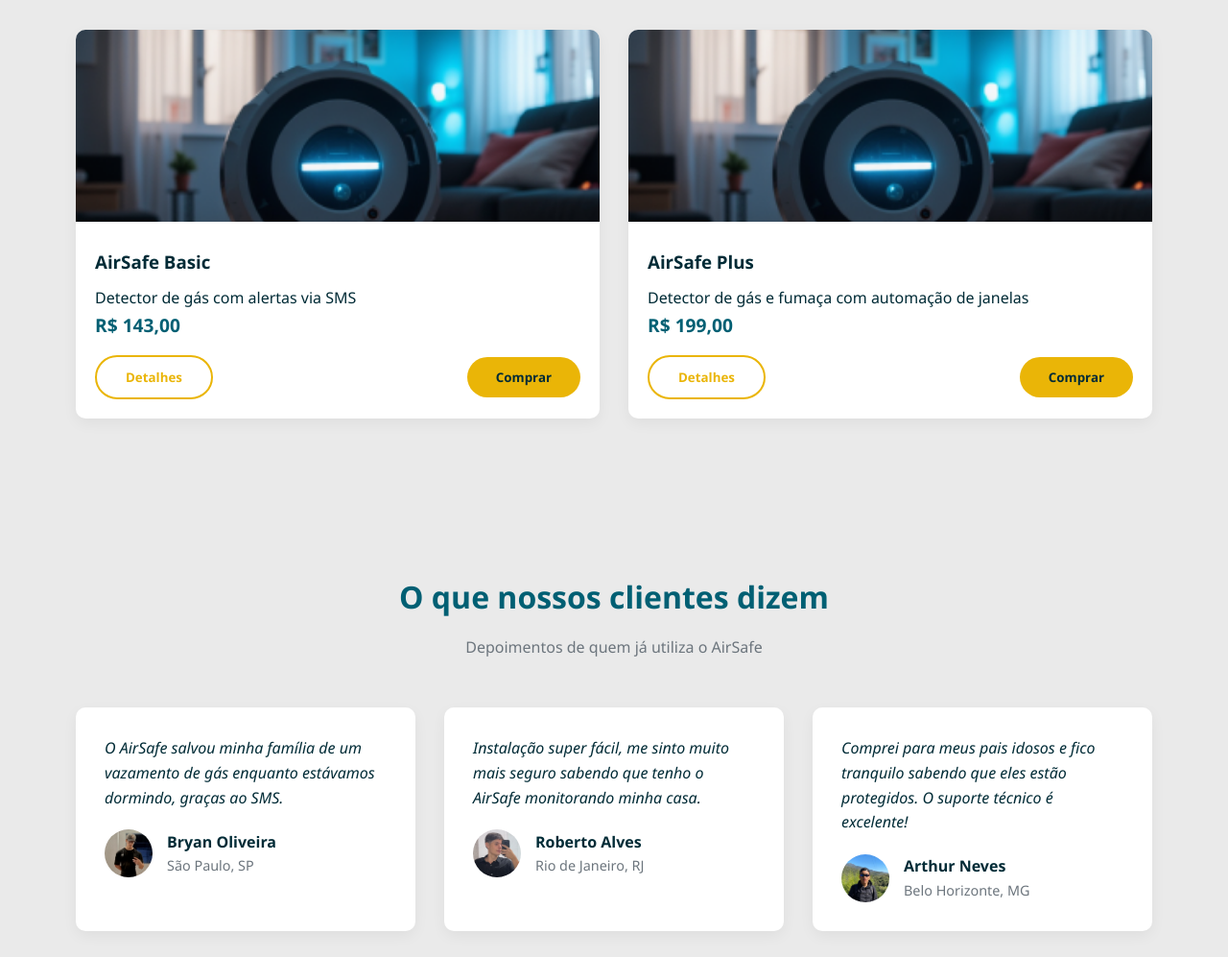
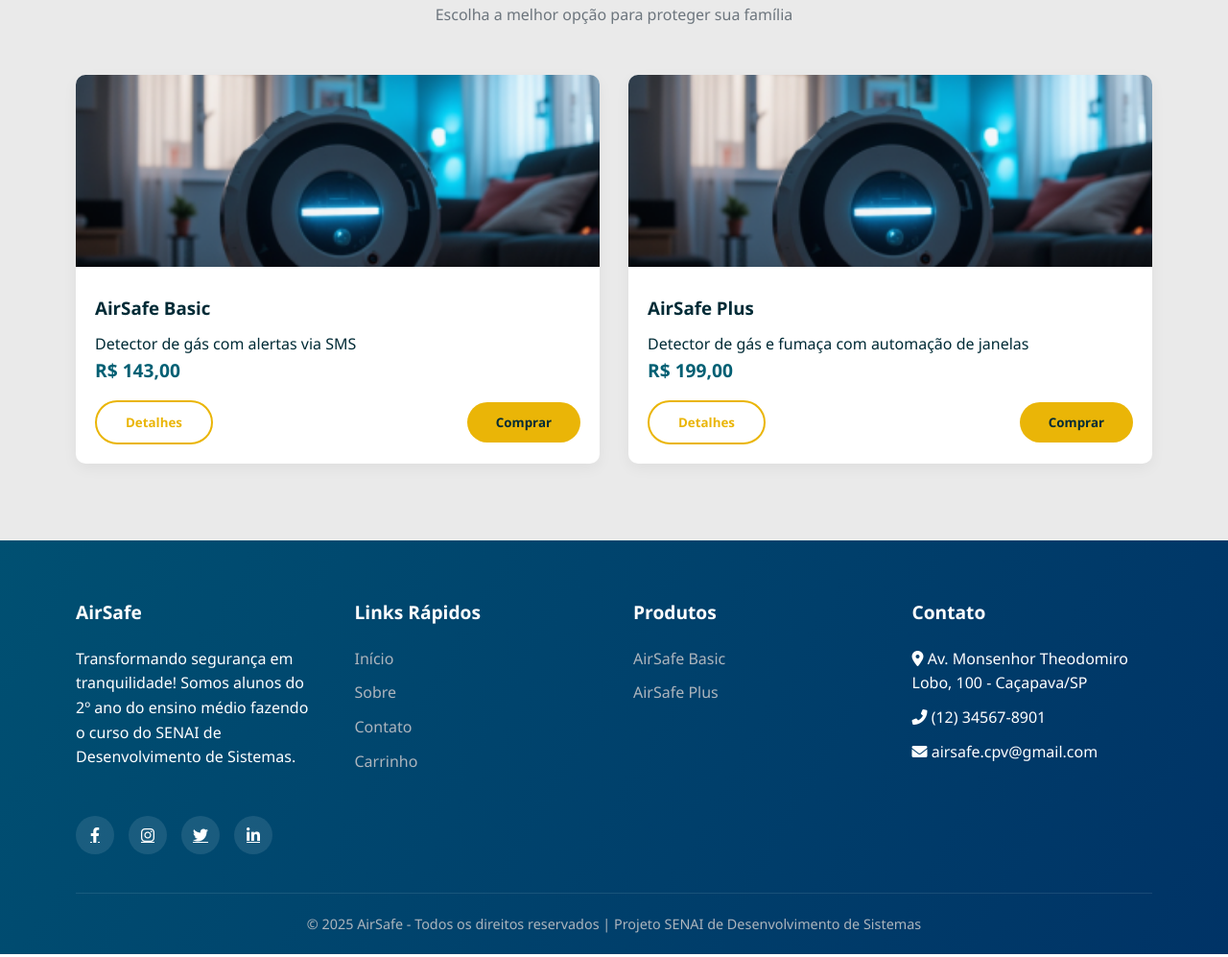
Before and after one commit to CaioFigueiraMachado/AirSafe2.3, a plain HTML site: page index.html in a window 1280 px wide. Shown: the part 1803-2800 px from the top of the page at 96% size. Drawn offline with Linux system fonts and the light colour scheme.

Commit message:
Ultima att

```diff
--- a/index.html
+++ b/index.html
@@ -139,7 +139,7 @@
 
         /* Hero Section */
         .hero {
-            background: linear-gradient(120deg, #078FB2 0%, #005F73 100%);
+            background: linear-gradient(120deg, #005072 0%, #003366 100%);
             padding: 80px 0;
             text-align: center;
             color: var(--light);
@@ -326,7 +326,13 @@
     min-width: 250px;
     max-width: 350px;
     text-align: center;
-            padding: 20px;
+    padding: 30px;
+    background-color: var(--light);
+    border-radius: 10px;
+    box-shadow: 0 5px 15px rgba(0,0,0,0.05);
+    border: 1px solid var(--light-gray);
+    transition: transform 0.3s, box-shadow 0.3s, border-color 0.3s;
+    margin-bottom: 0; /* Remove qualquer margem inferior extra */
 }
 
         .step-number {
@@ -342,6 +348,11 @@
             font-weight: bold;
             margin: 0 auto 20px;
         }
+        .step:hover {
+    transform: translateY(-10px);
+    box-shadow: 0 15px 30px rgba(0,0,0,0.1);
+    border-color: var(--primary);
+}
 
         .step h3 {
             margin-bottom: 15px;
@@ -409,7 +420,7 @@
 
         /* Footer */
         footer {
-            background-color: var(--primary-dark);
+            background: linear-gradient(120deg, #005072 0%, #003366 100%);
             color: var(--light);
             padding: 60px 0 20px;
         }
@@ -1252,47 +1263,7 @@
             </div>
         </section>
 
-        <section class="testimonials">
-            <div class="container">
-                <div class="section-title">
-                    <h2>O que nossos clientes dizem</h2>
-                    <p>Depoimentos de quem já utiliza o AirSafe</p>
-                </div>
-                <div class="testimonials-grid">
-                    <div class="testimonial-card">
-                        <div class="testimonial-text">
-                            <p>O AirSafe salvou minha família de um vazamento de gás enquanto estávamos dormindo, graças ao SMS.</p>
-                        </div>
-                        <div class="testimonial-author">
-                            <img src="img/bryan pietro.jpg" alt="Bryan Oliveira">
-                            <div class="author-info">
-                                <h4>Bryan Oliveira</h4>
-                                <p>São Paulo, SP</p>
-                            </div>
-                        </div>
-                    </div>
-                    <div class="testimonial-card">
-                        <div class="testimonial-text">
-                            <p>Instalação super fácil, me sinto muito mais seguro sabendo que tenho o AirSafe monitorando minha casa.</p>
-                        </div>
-                        <div class="testimonial-author">
-                            <img src="img/rbertin.jpg" alt="Roberto Alves">
-                            <div class="author-info">
-                                <h4>Roberto Alves</h4>
-                                <p>Rio de Janeiro, RJ</p>
-                            </div>
-                        </div>
-                    </div>
-                    <div class="testimonial-card">
-                        <div class="testimonial-text">
-                            <p>Comprei para meus pais idosos e fico tranquilo sabendo que eles estão protegidos. O suporte técnico é excelente!</p>
-                        </div>
-                        <div class="testimonial-author">
-                            <img src="img/coimbra neves1.jpg" alt="Arthur Neves">
-                            <div class="author-info">
-                                <h4>Arthur Neves</h4>
-                                <p>Belo Horizonte, MG</p>
-                            </div>
+
                         </div>
                     </div>
                 </div>
@@ -1693,7 +1664,7 @@
                 tr.innerHTML = `
                     <td data-label="Produto">
                         <div class="cart-product">
-                            <img src="${item.image}" alt="${item.name}">
+                            <img src="img/image.png" alt="${item.name}">
                             <div class="cart-product-info">
                                 <h3>${item.name}</h3>
                                 <p>Sensor inteligente</p>
```
Lines whose indentation alone changed are shown as unchanged.
